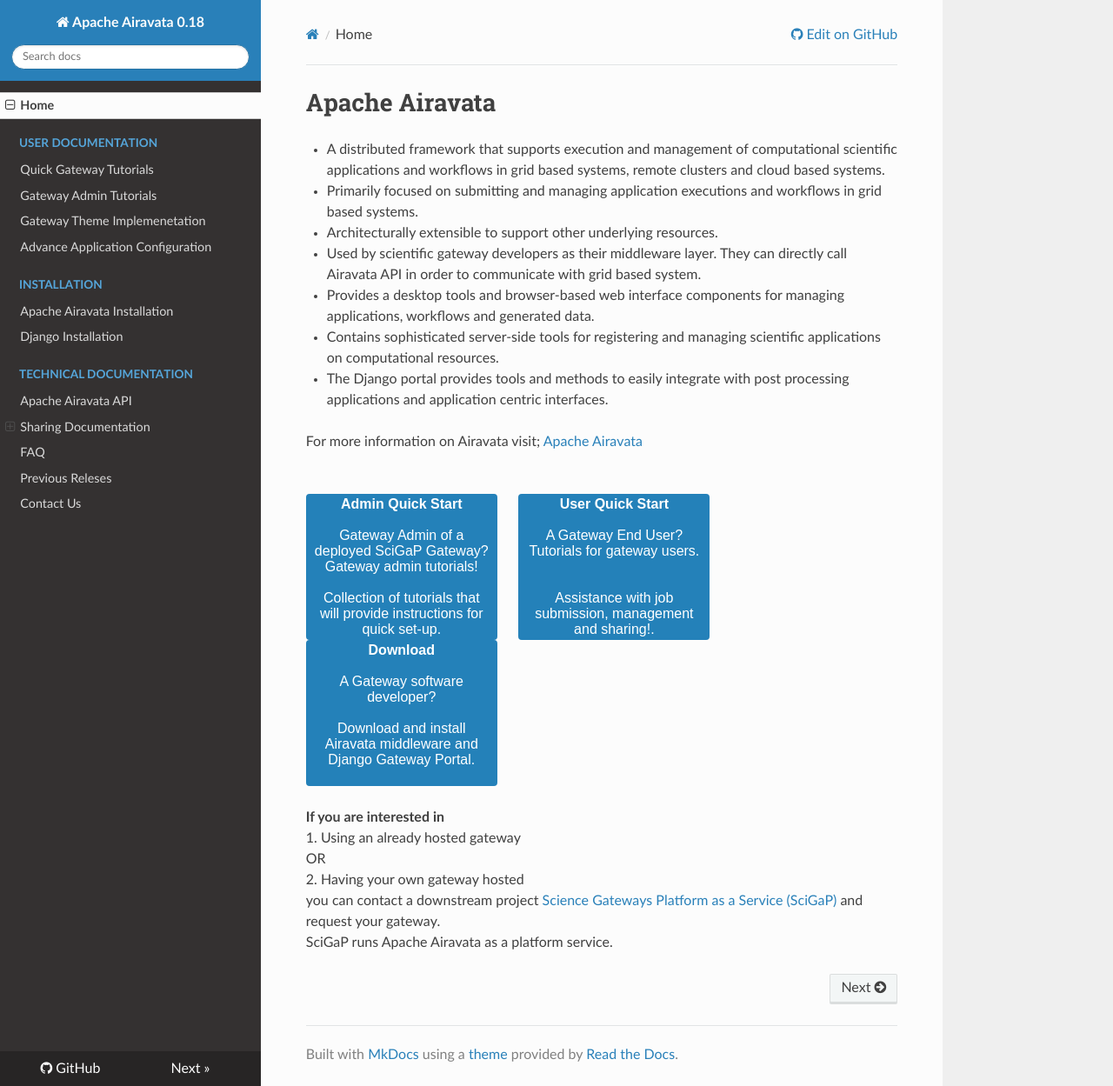
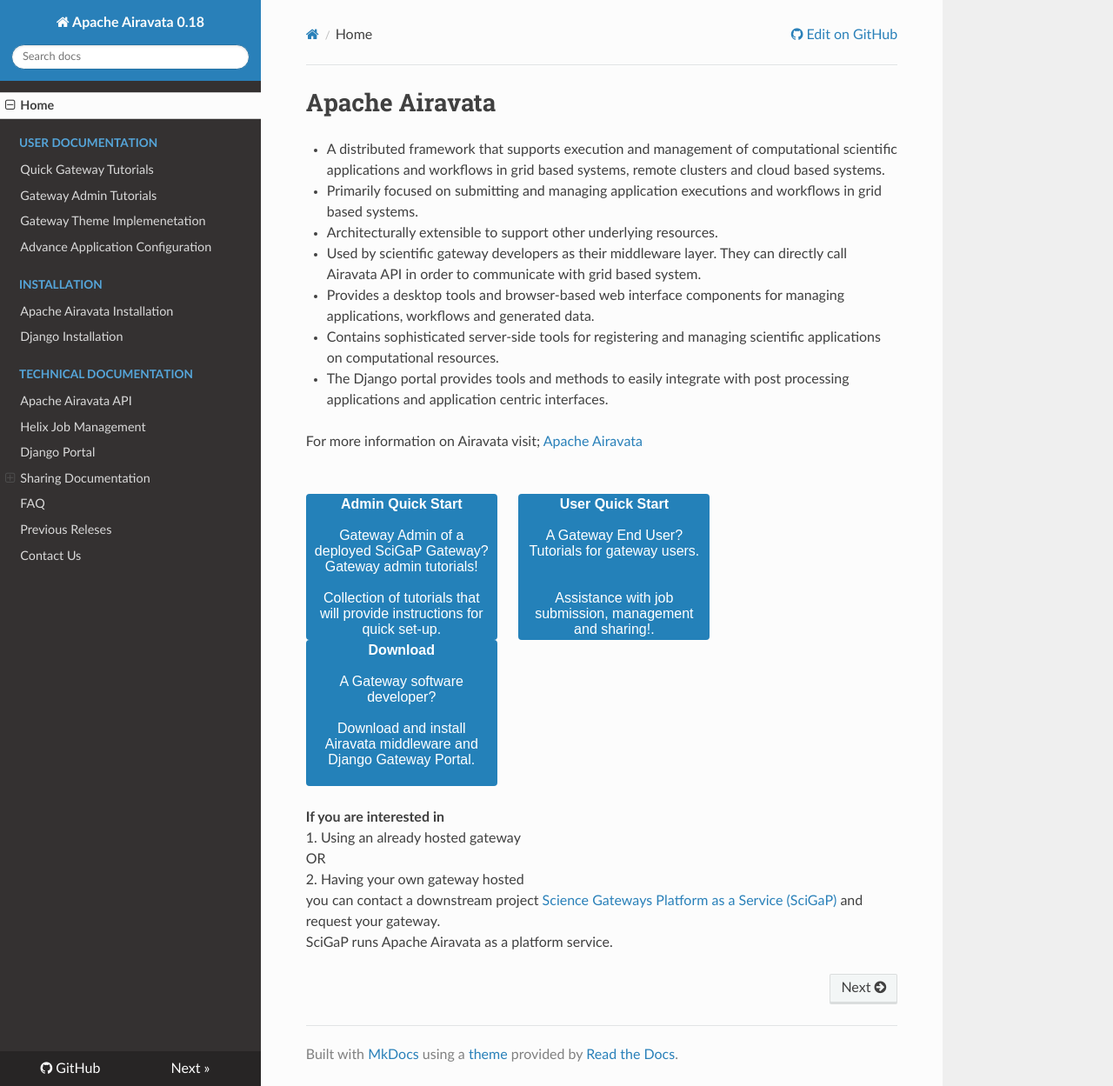
Before and after one commit to isabella232/airavata-docs, an MkDocs documentation site: the page built from docs/index.md, in a window 1280 px wide and 1249 px high. Shown: the whole window at 87% size. Built offline with MkDocs 1.6.1, drawn with Linux system fonts in a browser that asks for light colours; nearby versions of some CDN libraries; old or Windows-style settings are respelled for this version of MkDocs.

Commit message:
Adding pages for helix and django technical documentation

```diff
--- a/mkdocs.yml
+++ b/mkdocs.yml
@@ -29,6 +29,8 @@ pages:
 #      - PGA Update: 'maintenance/code-update/pga-update.md'
 - Technical Documentation:
   - Apache Airavata API: 'technical-documentation/airavata-api.md'
+  - Helix Job Management: 'technical-documentation/helix-job-management.md'
+  - Django Portal: 'technical-documentation/django-portal.md'
   - Sharing Documentation:
       - Introduction: 'technical-documentation/sharing-documentation/introduction.md'
       - API Overview: 'technical-documentation/sharing-documentation/api-overview.md'
```
